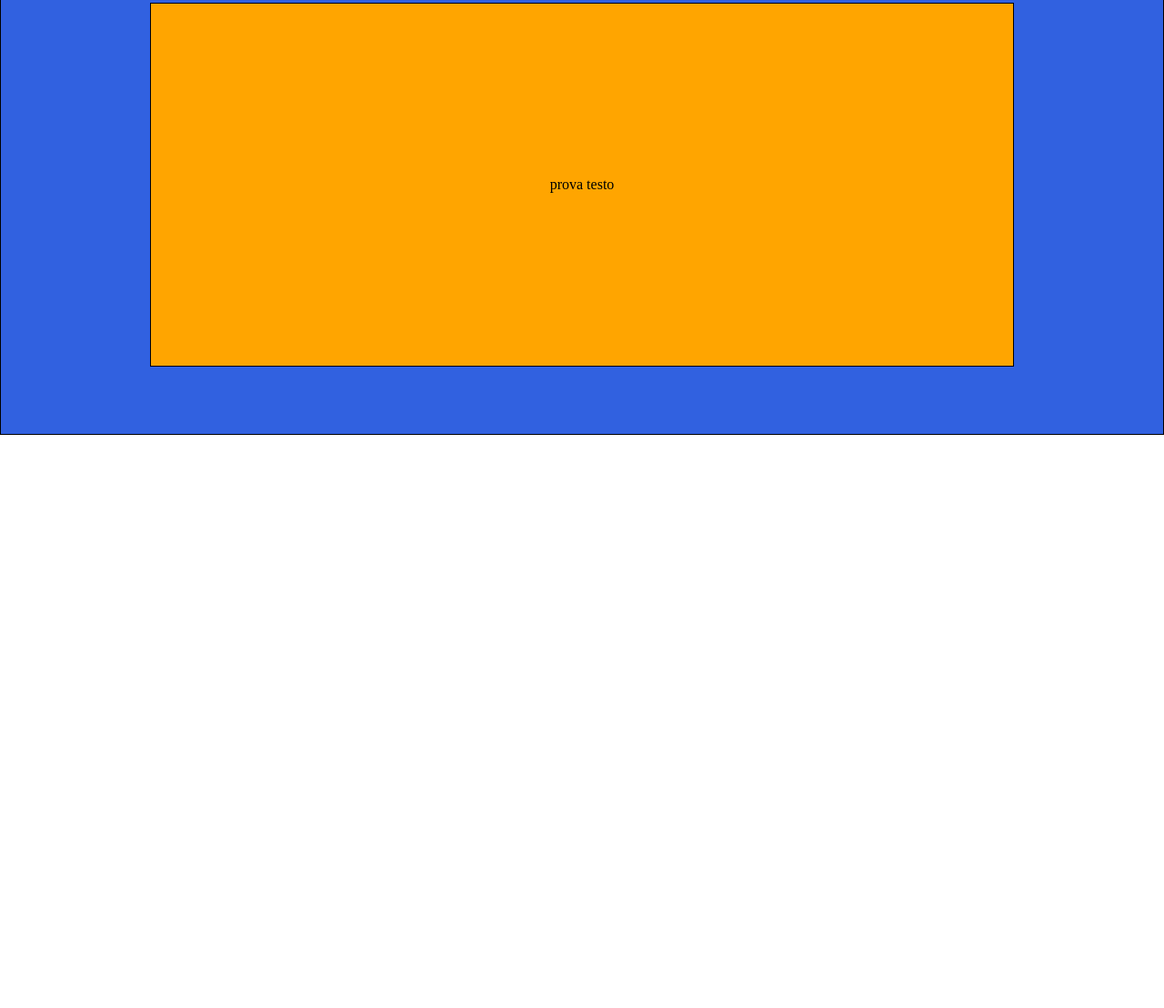
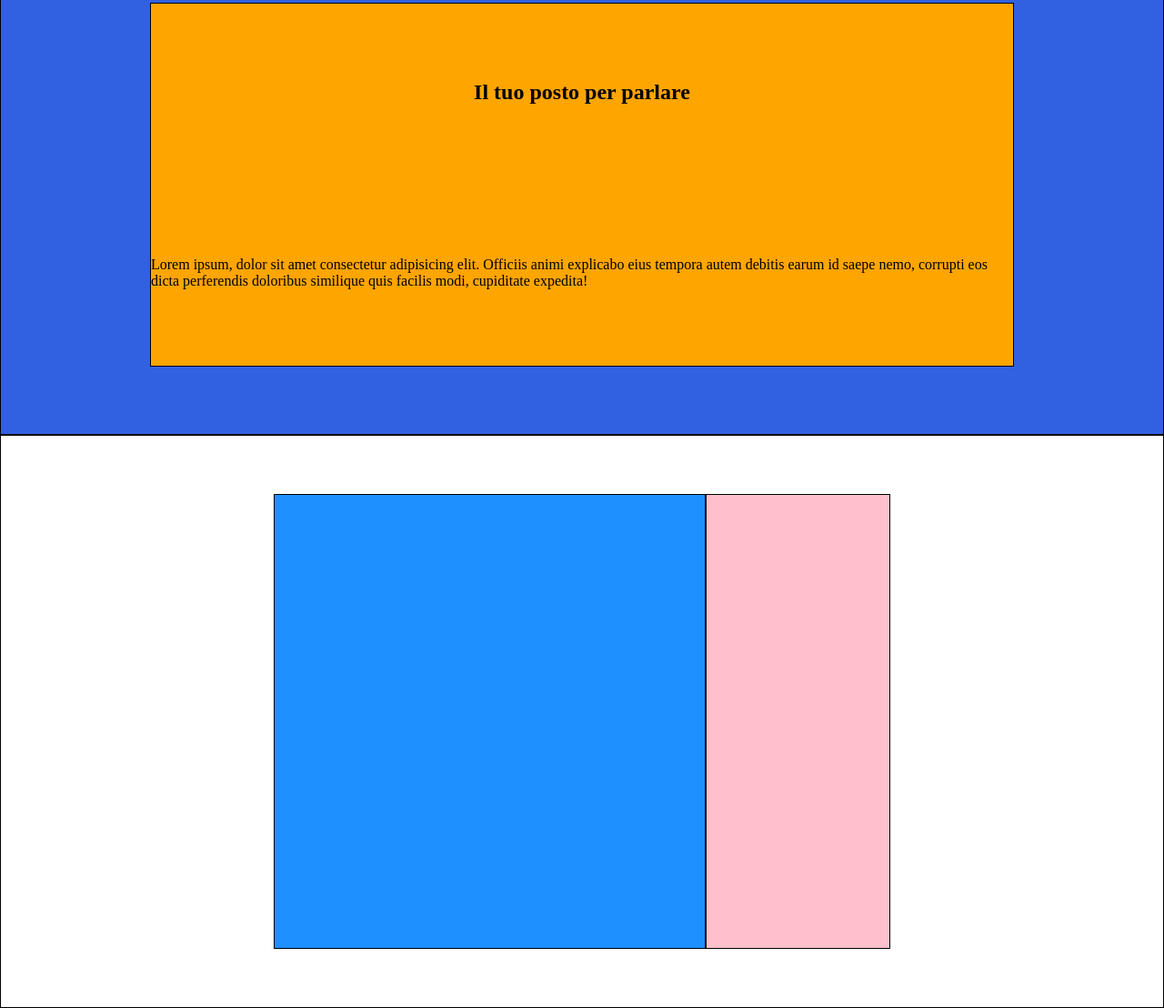
Before and after one commit to Benedettopana/htmlcss-struttura-discord, a plain HTML site: page index.html in a window 1280 px wide. Shown: the part 152-1260 px from the top of the page at 91% size. Before the commit the page ends 800 px from the top, so only its background shows below. Drawn offline with Linux system fonts and the light colour scheme.

Commit message:
[add]primo-box

```diff
--- a/assets/style.css
+++ b/assets/style.css
@@ -90,7 +90,10 @@ nav ul li a:hover{
 
 
 /* main */
-  .hero{
+
+
+/* box */
+.box{
   background-color: #3161E0;
   height: 550px;
 
@@ -99,7 +102,8 @@ nav ul li a:hover{
   justify-content: center;
 }
 
-.hero .box-hero{
+/* hero */
+.box .hero{
   background-color: orange;
   width: 950px;
   height: 400px;
@@ -109,5 +113,47 @@ nav ul li a:hover{
   justify-content: center;
   flex-wrap: wrap;
 }
+/* /hero */
+
+.box#bianco{
+  height: 630px;
+  background-color: #FFFFFF;
+
+  display: flex;
+  align-items: center;
+  justify-content: center;
+}
+
+.box-contenitore{
+  background-color: yellow;
+  width: 1200px;
+  height: 500px;
+  margin: 300px;
+  display: flex;
+  align-items: center;
+  justify-content: center;
+}
+/* /box */
+
+/*  box settanta-trenta*/
+.box-contenitore .settanta{
+  width: 70%;
+  height: 100%;
+  background-color: #1E90FF;
+  display: flex;
+  align-items: center;
+  justify-content: center;
+}
+.box-contenitore .trenta{
+  width: 30%;
+  height: 100%;
+  background-color: #FFC0CB;
+  display: flex;
+  align-items: center;
+  justify-content: center;
+}
+/* /box settanta-trenta*/
+
+
 
 /* /main */
--- a/index.html
+++ b/index.html
@@ -51,16 +51,28 @@
   <main>
 
     <!-- HERO -->
-    <section class="hero debug">
+    <section class="box debug">
 
-      <div class="box-hero debug">
-        prova testo
+      <div class="hero debug">
+        <h1>Il tuo posto per parlare</h1>
+        <p>Lorem ipsum, dolor sit amet consectetur adipisicing elit. Officiis animi explicabo eius tempora autem debitis earum id saepe nemo, corrupti eos dicta perferendis doloribus similique quis facilis modi, cupiditate expedita!</p>
       </div>
 
     </section>
-    <!-- HERO -->
+    <!-- /HERO -->
 
+    <!-- Primo box -->
+    <section class="box debug" id="bianco">
+      <div class="box-contenitore">
+        <div class="settanta debug">
 
+        </div>
+        <div class="trenta debug">
+
+        </div>
+      </div>
+    </section>
+    <!-- Primo box -->
 
   </main>
 </body>
```
Lines whose indentation alone changed are shown as unchanged.
